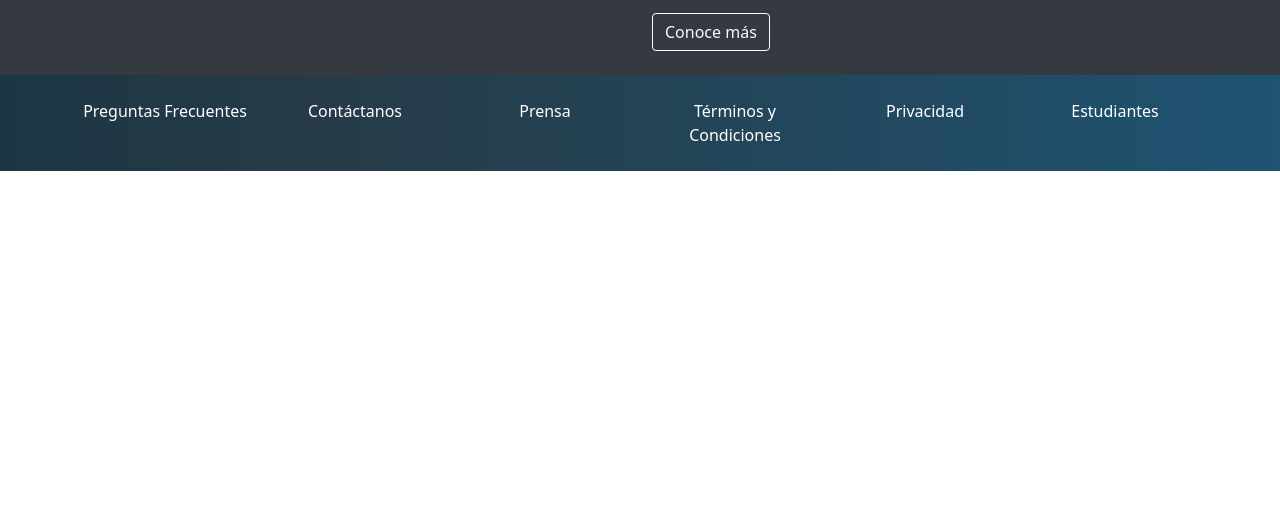
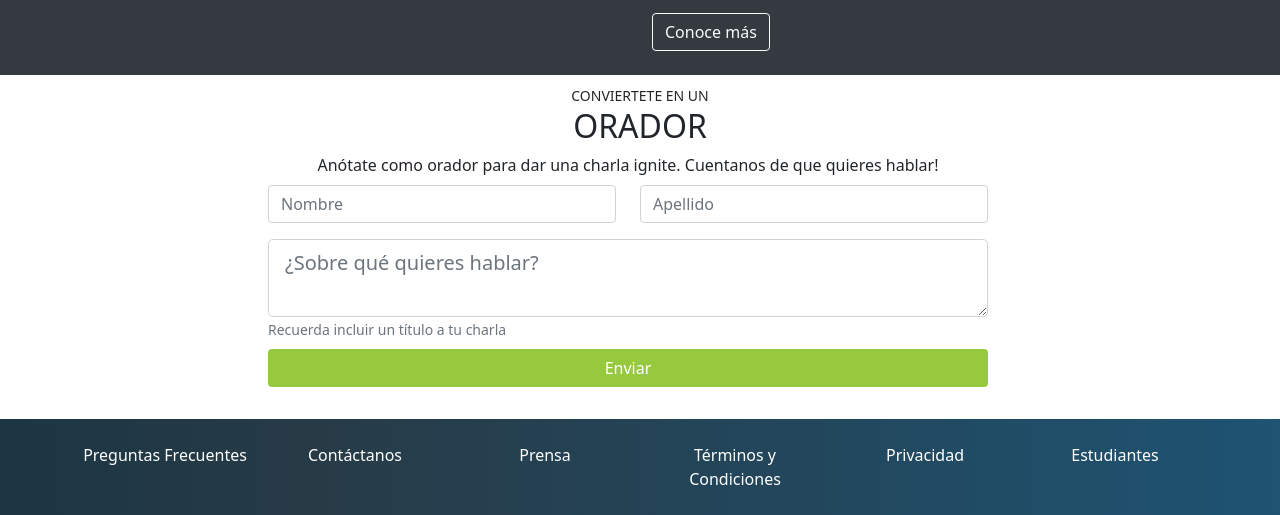
Before and after one commit to alivel1216/Bootstrap-Dise-o, a plain HTML site: page index.html in a window 1280 px wide. Shown: the part 726-1241 px from the top of the page. Before the commit the page ends 897 px from the top, so only its background shows below. Drawn offline with nearby package versions, Linux system fonts and the light colour scheme.

Commit message:
Add Formulario

```diff
--- a/index.html
+++ b/index.html
@@ -176,6 +176,51 @@
   </div>
 </section>
 <!--Lugar y Fecha-->
+<!--Conviertete en orador-->
+<section id="orador" class="pt-2 pb-2">
+  <div class="container">
+    <div class="row">
+      <div class="col text-uppercase text-center">
+        <small>Conviertete en un</small>
+        <h2>Orador</h2>
+      </div>
+      <div class="row">
+        <div class="col text-center">
+          Anótate como orador para dar una charla ignite.
+          Cuentanos de que quieres hablar!
+        </div>
+      </div>
+      <div class="row">
+        <div class="col col-md-10 offset-md-1 col-lg-8 offset-lg-2 pt-2 mb-4">
+          <form >
+            <div class="form row">
+              <div class=" form-group col-12 col-md-6">
+                <input type="text" class="form-control" placeholder="Nombre" aria-label="First name">
+              </div>
+              <div class=" form-group col-12 col-md-6">
+                <input type="text" class="form-control" placeholder="Apellido" aria-label="Last name">
+              </div>
+            </div>
+            <div class="form row">
+              <div class="col mt-3 mb-2">
+                <textarea name="text" class="form-control form-control-lg" placeholder="¿Sobre qué quieres hablar?"></textarea>
+                <small class="form-text text-muted">
+                  Recuerda incluir un título a tu charla
+                </small>
+              </div>
+            </div>
+            <div class="form row">
+              <div class="col">
+                <button type="submit" class="btn btn-platzi w-100">Enviar</button>
+              </div>
+            </div>
+          </form>
+        </div>
+      </div>
+    </div>
+  </div>
+</section>
+<!--Conviertete en orador-->
   <!--Footer-->
   <footer id="footer" class="pb-4 pt-4">
     <div class="container">
```
